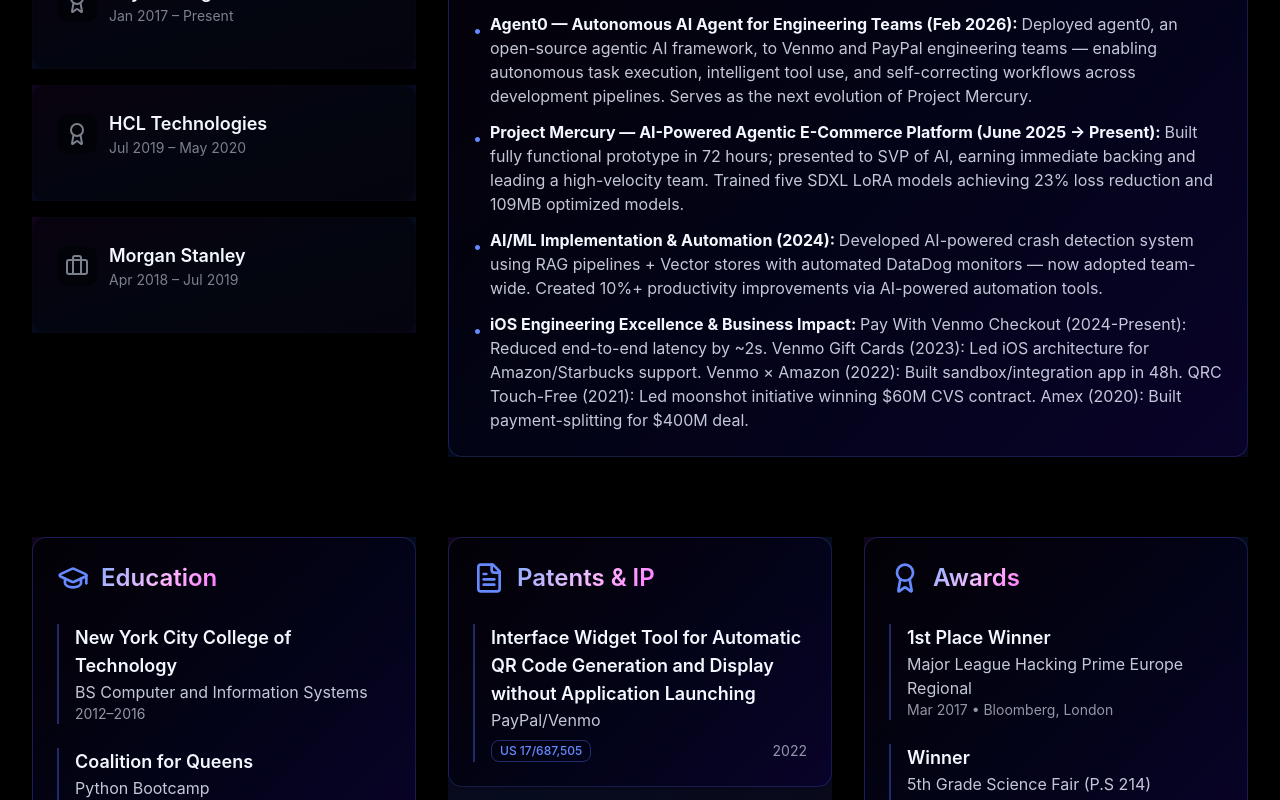
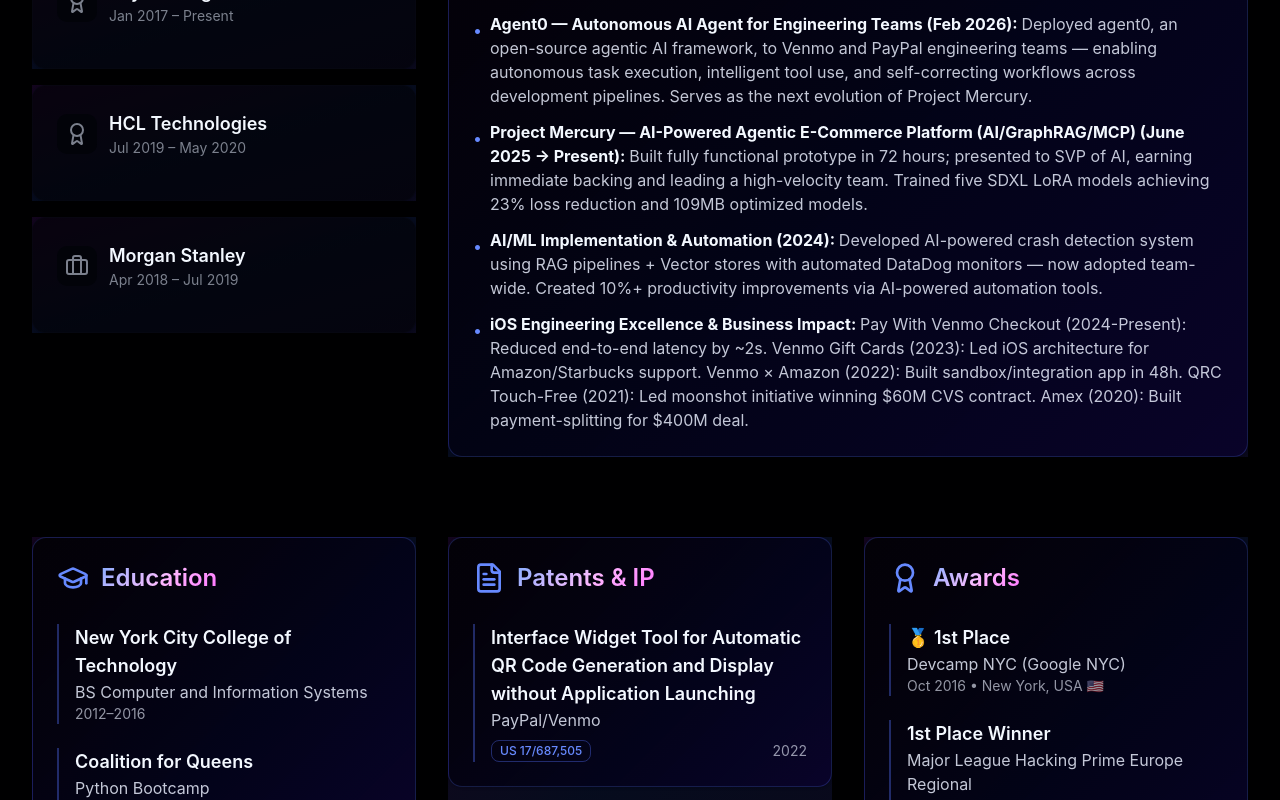
Before and after one commit to Ripnrip/guriboycodes-portfolio, a React (Vite) app: page / in a window 1280 px wide. Shown: the part 2900-3700 px from the top of the page. Built offline with nearby package versions, Linux system fonts and the light colour scheme.

Commit message:
feat: v1.1.3 - Devcamp NYC, corrected venues, and layout polish

```diff
--- a/src/components/Community.jsx
+++ b/src/components/Community.jsx
@@ -83,7 +83,7 @@
         </div>
 
         {/* Impact Ticker */}
-        <div className="grid grid-cols-2 md:grid-cols-3 lg:grid-cols-6 gap-8 mb-20 text-center">
+        <div className="grid grid-cols-2 md:grid-cols-4 lg:grid-cols-7 gap-4 md:gap-8 mb-20 text-center">
           {leadership.stats.map((stat, idx) => (
             <motion.div
               key={idx}
--- a/src/data/portfolio.js
+++ b/src/data/portfolio.js
@@ -7,7 +7,7 @@
     title: "Staff iOS & AI/ML Engineer",
     tagline: "LLM Agents · RAG Pipelines · Mobile · Automation · Patent Holder",
     company: "PayPal",
-    location: "New York",
+    location: "NYC/Tampa (Open to Remote)",
     linkedin: "https://www.linkedin.com/in/gurinder-singh-a30a1a48",
     github: "https://github.com/Ripnrip",
     followers: 1355,
@@ -34,7 +34,7 @@
           description: "Deployed agent0, an open-source agentic AI framework, to Venmo and PayPal engineering teams — enabling autonomous task execution, intelligent tool use, and self-correcting workflows across development pipelines. Serves as the next evolution of Project Mercury."
         },
         {
-          project: "Project Mercury — AI-Powered Agentic E-Commerce Platform (June 2025 → Present)",
+          project: "Project Mercury — AI-Powered Agentic E-Commerce Platform (AI/GraphRAG/MCP) (June 2025 → Present)",
           description: "Built fully functional prototype in 72 hours; presented to SVP of AI, earning immediate backing and leading a high-velocity team. Trained five SDXL LoRA models achieving 23% loss reduction and 109MB optimized models."
         },
         {
@@ -104,6 +104,14 @@
   ],
   awards: [
     {
+      title: "🥇 1st Place",
+      event: "Devcamp NYC (Google NYC)",
+      location: "New York, USA 🇺🇸",
+      date: "Oct 2016",
+      project: "Talent Management App",
+      description: "Won first place by building a comprehensive talent management application for modeling agencies to streamline interactions between agencies, talent, and customers. Held at Google NYC with 300+ participants."
+    },
+    {
       title: "1st Place Winner",
       event: "Major League Hacking Prime Europe Regional",
       location: "Bloomberg, London",
@@ -152,11 +160,12 @@
       video: {
         file: "/videos/hackzurich-2022-elate-720p.mp4",
         sizeMB: 10.07,
-        resolution: "720p"
+        resolution: "720p",
+        venue: "Google NYC Venue"
       },
       projectId: null,
       year: "2022",
-      location: "Zurich, Switzerland"
+      location: "Google NYC Venue"
     },
     {
       event: "HackZurich 2021",
@@ -471,6 +480,7 @@
   leadership: {
     summary: "Committed to fostering inclusive communities, mentoring the next generation of technologists, and bridging the gap between industry and education.",
     stats: [
+      { label: "1st Place Wins", value: 3, suffix: "× 🏆" },
       { label: "Technical Interviews", value: 500, suffix: "+" },
       { label: "Engineers Mentored", value: 20, suffix: "+" },
       { label: "ERG Members", value: 150, suffix: "+" },
```
